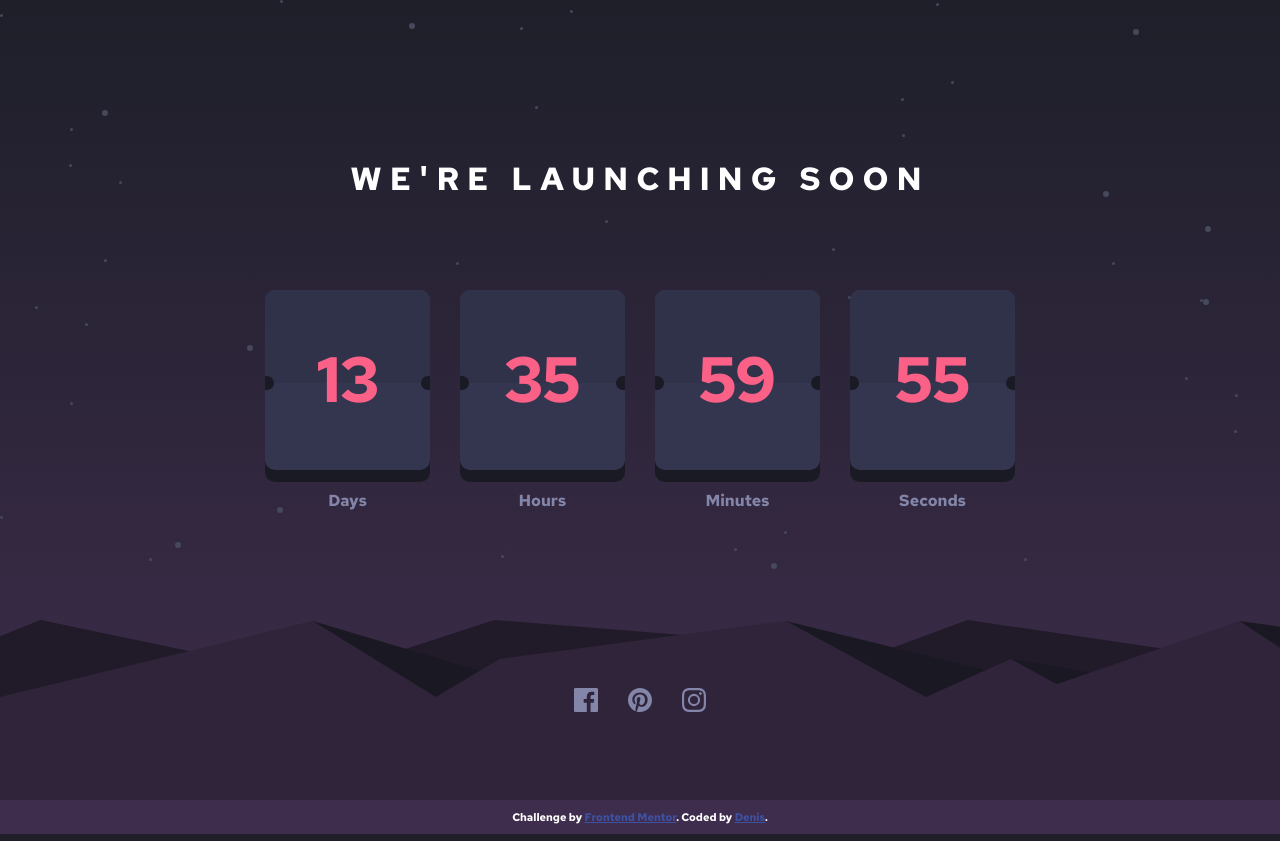
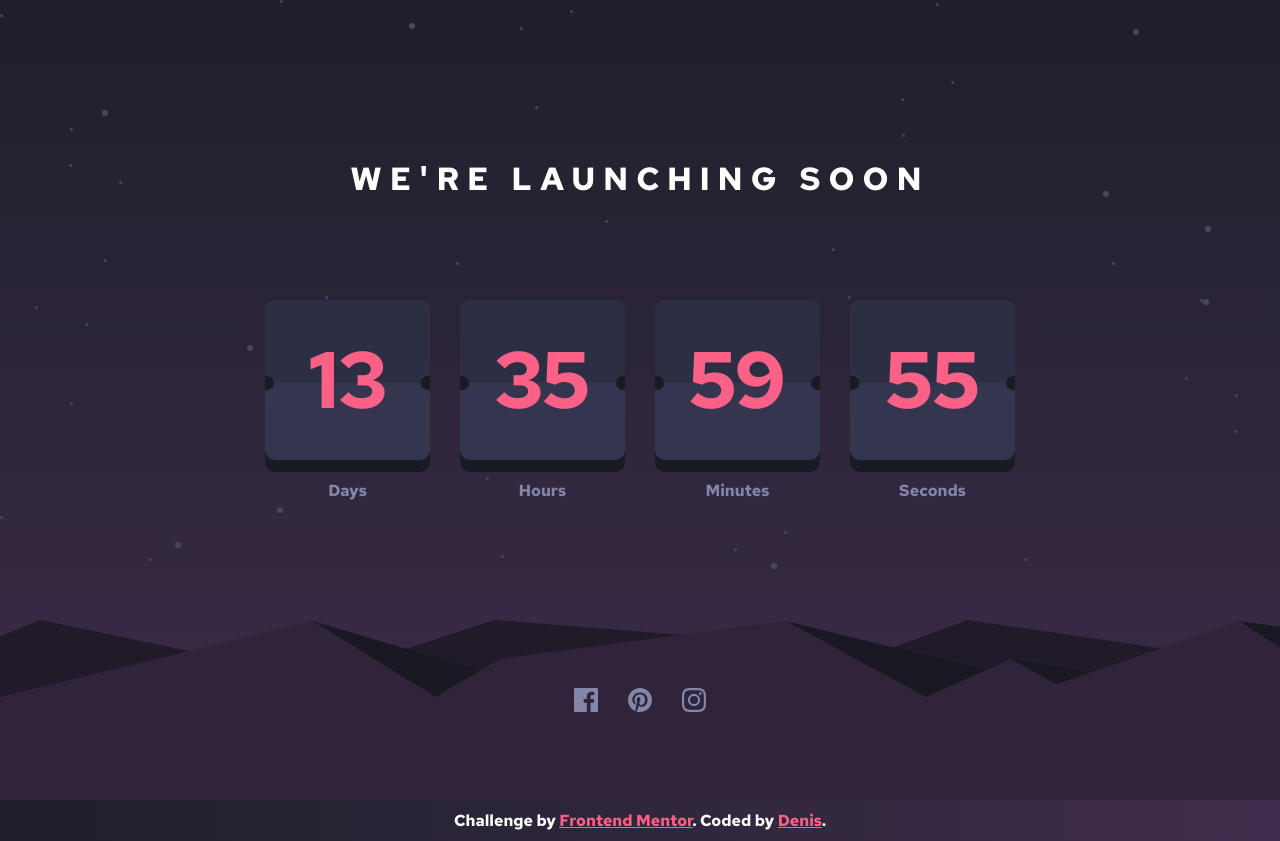
Before and after one commit to Mod8124/countDown-timer-with-typeScript, a website: page index.html in a window 1280 px wide. Drawn offline with Linux system fonts and the light colour scheme.

Commit message:
something

```diff
--- a/index.html
+++ b/index.html
@@ -6,13 +6,10 @@
 
   <link rel="icon" type="image/png" sizes="32x32" href="./images/favicon-32x32.png">
   <link rel="stylesheet" href="./public/styles/css.css">
+  <link rel="stylesheet" href="./FlipClock-0.7.7/FlipClock-0.7.7/compiled/flipclock.css">
   <title>Frontend Mentor | Launch countdown timer</title>
 
   <!-- Feel free to remove these styles or customise in your own stylesheet 👍 -->
-  <style>
-    .attribution { font-size: 11px; text-align: center; }
-    .attribution a { color: hsl(228, 45%, 44%); }
-  </style>
 </head>
 <body>
 
@@ -68,5 +65,6 @@
 
 
   <script src="./public/js/js.js"></script>
+  <script src="./FlipClock-0.7.7/FlipClock-0.7.7/compiled/flipclock.js"></script>
 </body>
 </html>
--- a/public/styles/css.css
+++ b/public/styles/css.css
@@ -66,18 +66,19 @@ h1 {
 
 .displays::before {
     position: absolute;
+    animation: 1s change infinite;
     z-index: 10;
     content:"";
     height: 52%;
     width: 100%;
-    top:0;
-    background-color:hsl(236, 21%, 24%);
+    top:0%;
+    background-color:hsl(236, 21%, 22%);
 }
 
 .displays p {
     position: relative;
-    z-index: 1000;
     cursor: default;
+    z-index: 11;
 }
 
 .circle {
@@ -131,9 +132,15 @@ h1 {
 footer {
     padding-top: 10px;
     padding-bottom: 10px;
+    text-align: center;
+    background:linear-gradient(to right, var(--VeryDarkBlue), #3f2d4d);
 }
 footer {
     color:var(--White);
+}
+
+footer a {
+    color: var(--SoftRed);
 }
 
 @media screen and ( min-width:500px) {
@@ -143,7 +150,7 @@ footer {
 
 
     .displays {
-        font-size: 400%;
-        min-height: 180px;
+        font-size: 500%;
+        min-height: 160px;
     }
 }
```
